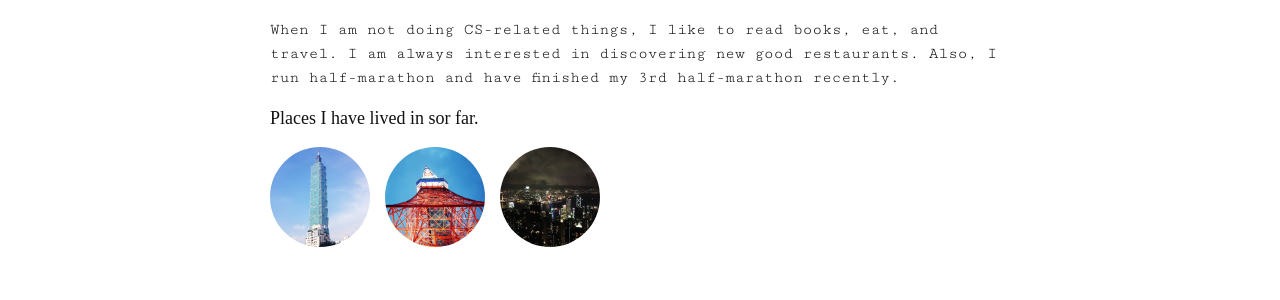
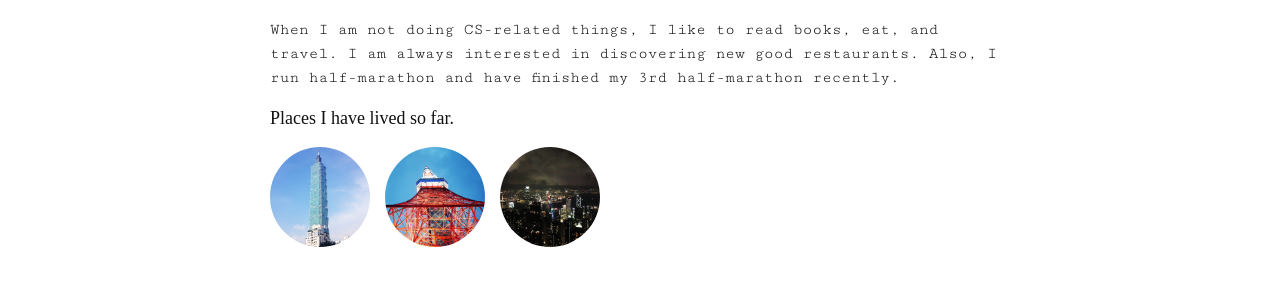
Before and after one commit to hy-kuo/hy-kuo.github.io, a Jekyll site: the page built from index.html, in a window 1280 px wide. Shown: the part 236-536 px from the top of the page. Built offline with Jekyll 4.4.1, drawn with Linux system fonts in a browser that asks for light colours; some web fonts are replaced.

Commit message:
fixed intro

```diff
--- a/index.html
+++ b/index.html
@@ -14,7 +14,7 @@ layout: default
       I am Hsuan-Yu and my computer science research interests are data mining and machine learning, including graph mining and social network analysis. I received my BS degree from Department of Computer Science, NTHU in Taiwan and I am currently applying for the M.S. Program.</br></br>
       When I am not doing CS-related things, I like to read books, eat, and travel. I am always interested in discovering new good restaurants.  Also, I run half-marathon and have finished my 3rd half-marathon recently.
     </p>
-    <h3 class="title-pictures">Places I have lived in sor far.</h3>
+    <h3 class="title-pictures">Places I have lived so far.</h3>
     <div class="photos">
       <a href="/images/taipei101.jpg" class="p-2 photo" target="_blank">
         <img alt="Taipei 101" src="/images/taipei101.jpg">
```
